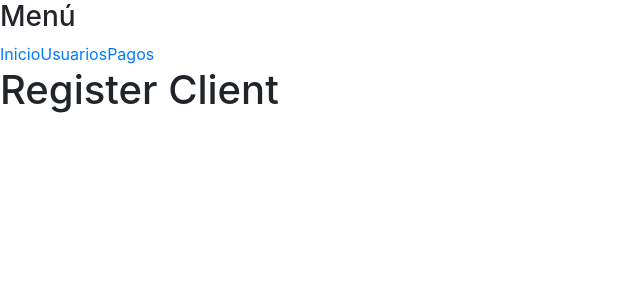
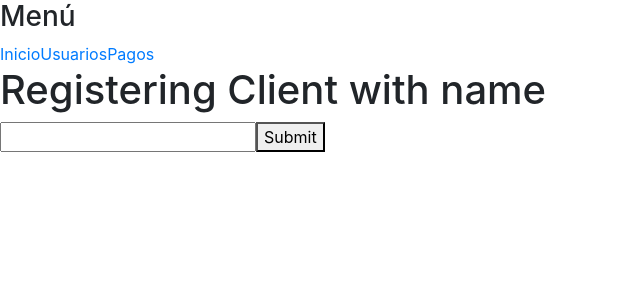
Before and after one commit to juanvaes/horus, a React (Create React App) app in the folder horus/client/: page /client in a window 1280 px wide. Shown: the top 300 px of the page, without its empty margins (0-640 px from the left). Built offline with nearby package versions, Linux system fonts and the light colour scheme.

Commit message:
Add form and functions to it

```diff
--- a/horus/client/src/components/clients/ClientRegister.js
+++ b/horus/client/src/components/clients/ClientRegister.js
@@ -1,10 +1,29 @@
 import React from 'react';
 
 class ClientRegister extends React.Component{
+    state = {
+        fname: "",
+        lname: ""
+    }
+
+    handleChange = (e) => {
+        this.setState({
+            fname: e.target.value
+        });
+    }
+
+    handleSubmit = (e) => {
+        e.preventDefault(); {/*Prevents the default behaviour of refresh the page when submit */}
+        console.log('Form submitted', this.state.fname)
+    }
     render(){
         return(
             <div>
-                <h1>Register Client</h1>
+                <h1>Registering Client with name {this.state.fname}</h1>
+                <form onSubmit={this.handleSubmit}> {/* OnSubmit takes the event when a user clicks on submit button or press enter */}
+                    <input type="text" onChange={this.handleChange}/>
+                    <button>Submit</button>
+                </form>
             </div>
         )
     }
```
